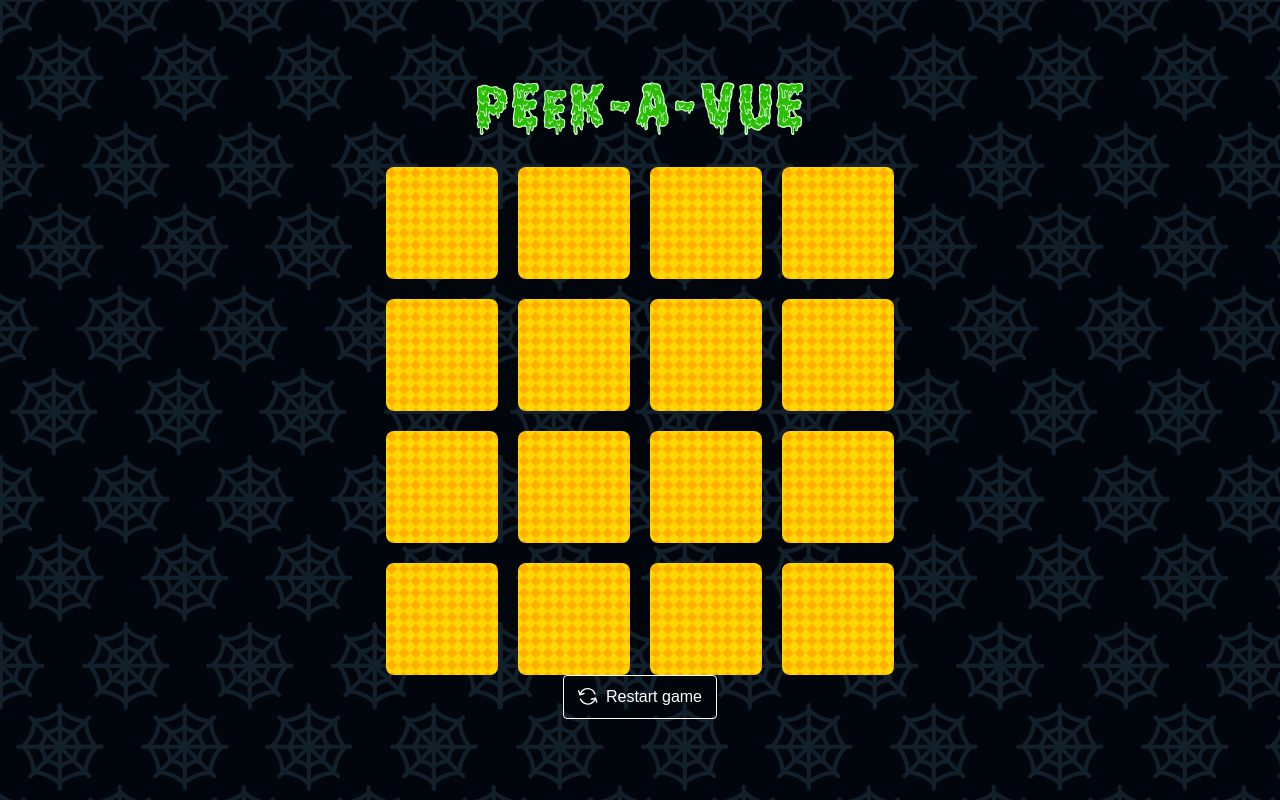
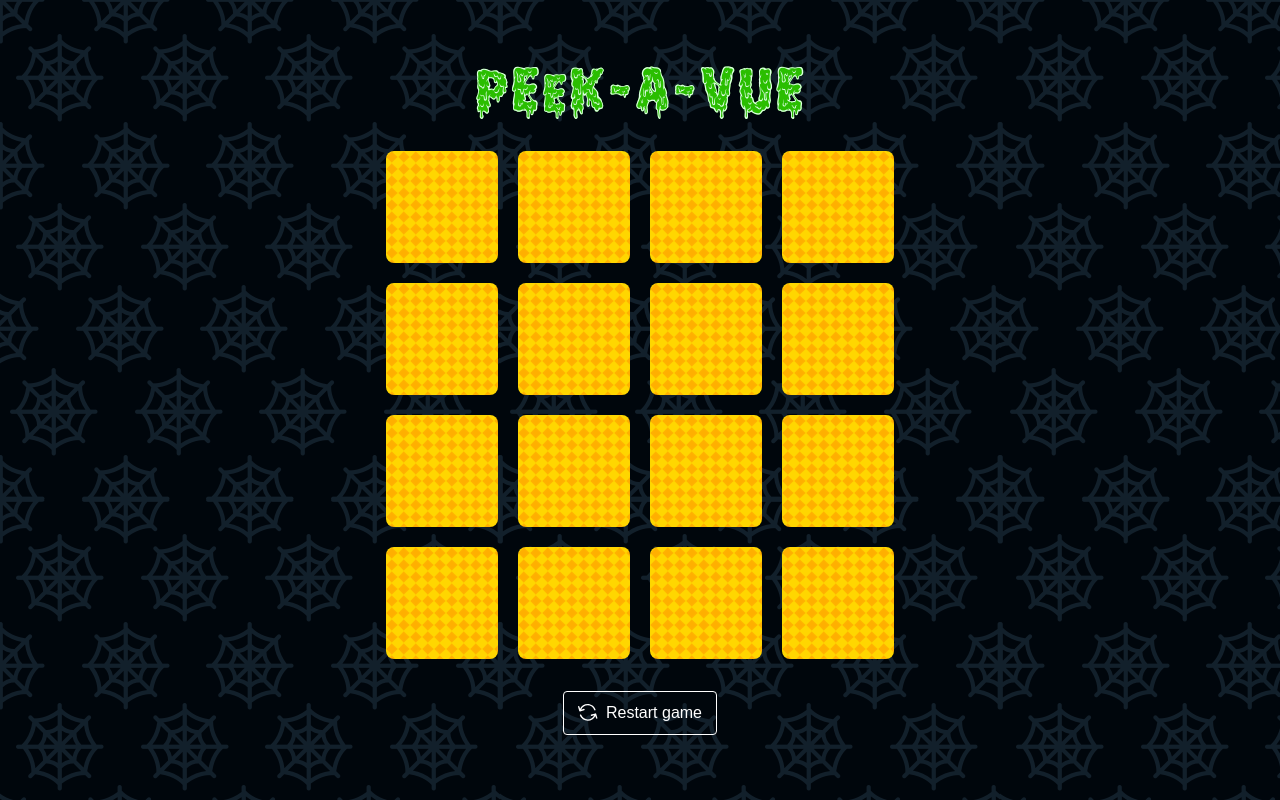
Before and after one commit to devmor-j/peek-a-vue, a Vue app: page / in a window 1280 px wide. Built offline with nearby package versions, Linux system fonts and the light colour scheme.

Commit message:
style: fix spacing between restart button and gameboard

```diff
--- a/src/App.vue
+++ b/src/App.vue
@@ -163,7 +163,7 @@ body {
   grid-auto-rows: 7rem;
   gap: 1.25rem;
   justify-content: center;
-  padding-top: 2rem;
+  padding-block: 2rem;
 }
 
 .visually-hidden:not(:focus):not(:active) {
```
